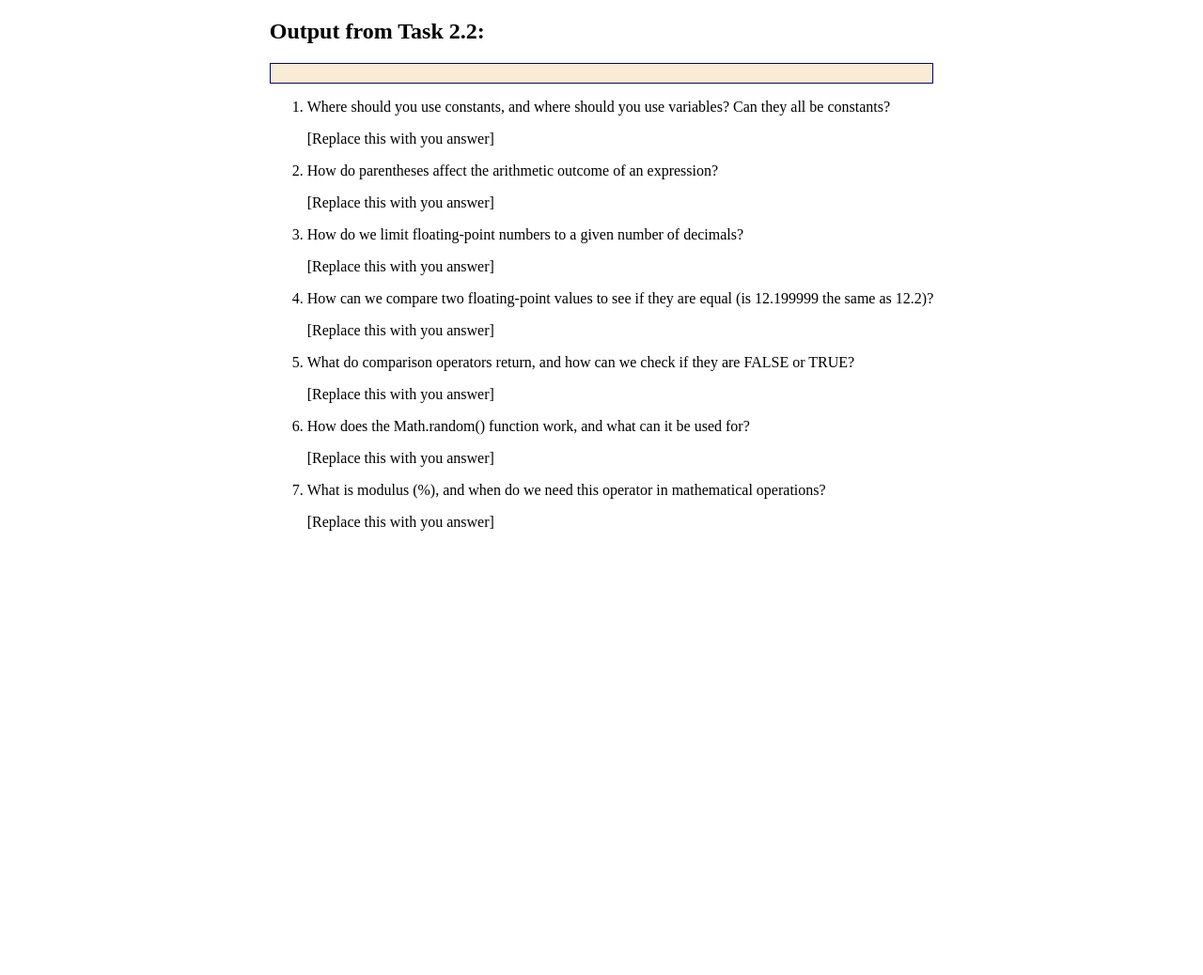
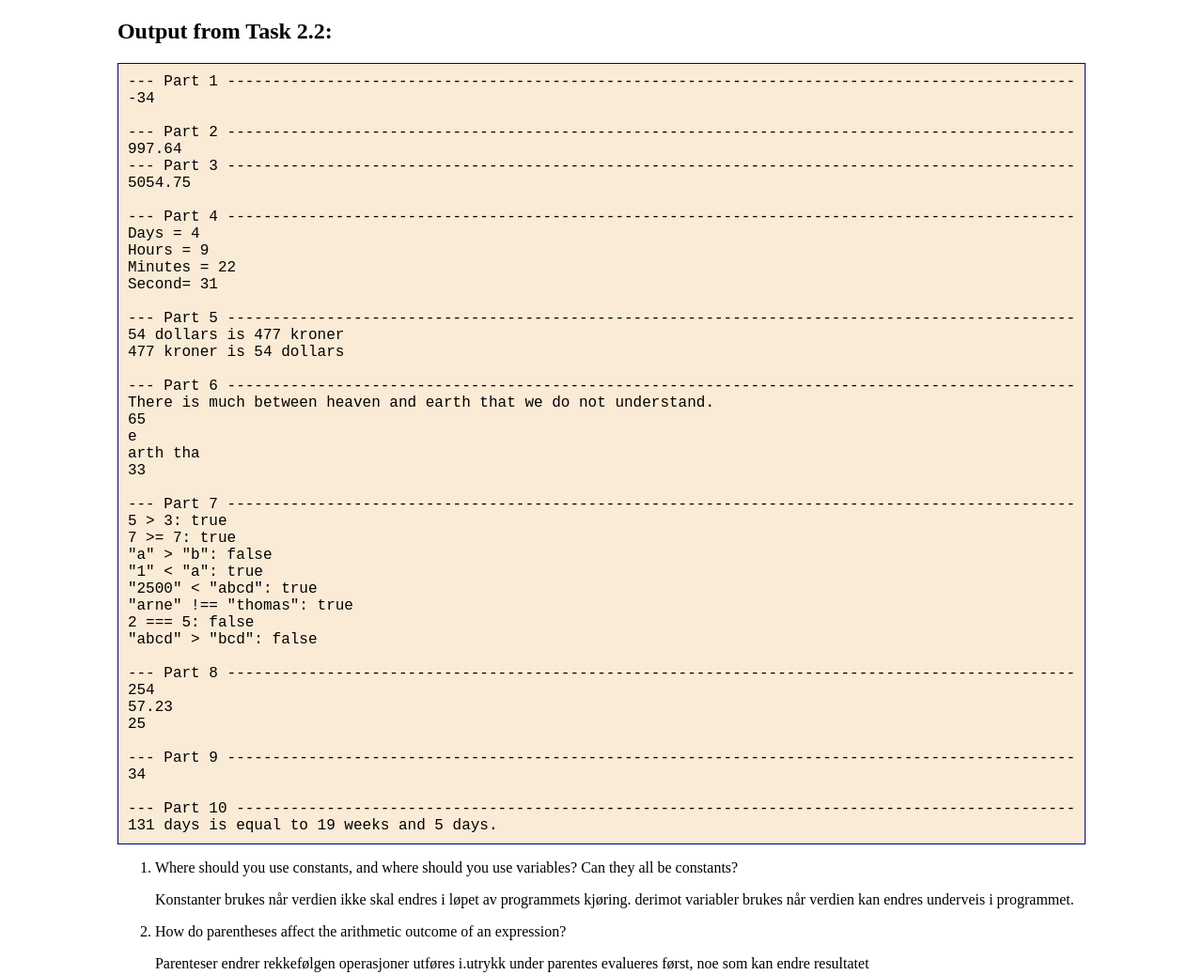
Before and after one commit to Salameh-99/dat101, a plain HTML site: page module_2/task_2-2/task_2-2.html in a window 1280 px wide. Shown: the top 1038 px of the page at 94% size. Before the commit the page ends 800 px from the top, so only its background shows below. Drawn offline with Linux system fonts and the light colour scheme.

Commit message:
task 2.2

```diff
--- a/module_2/task_2-2/task_2-2.html
+++ b/module_2/task_2-2/task_2-2.html
@@ -11,32 +11,32 @@
     </div>
     <ol>
       <li>Where should you use constants, and where should you use variables? Can they all be constants?</li>
-      <p>
-				[Replace this with you answer]
+      <p> Konstanter brukes når verdien ikke skal endres i løpet av programmets kjøring. derimot variabler  brukes når verdien kan endres underveis i programmet.
+
 			</p>
       <li>How do parentheses affect the arithmetic outcome of an expression?</li>
-      <p>
-				[Replace this with you answer]
+      <p>Parenteser endrer rekkefølgen operasjoner utføres i.utrykk under parentes evalueres først, noe som kan endre resultatet
+
 			</p>
       <li>How do we limit floating-point numbers to a given number of decimals?</li>
       <p>
-				[Replace this with you answer]
+        Bruk toFixed() metoden. For eksempel: num.toFixed(2) gir 2 desimaler.
 			</p>
       <li>How can we compare two floating-point values to see if they are equal (is 12.199999 the same as 12.2)?</li>
       <p>
-				[Replace this with you answer]
+				[Bruk en epsilon-verdi for å sjekke forskjellen:const isEqual = Math.abs(12.199999 - 12.2) < 0.00001; // true]
 			</p>
       <li>What do comparison operators return, and how can we check if they are FALSE or TRUE?</li>
       <p>
-				[Replace this with you answer]
+				Sammenligningsoperatører returnerer true eller false. Bruk if for å sjekke resultatet.
 			</p>
       <li>How does the Math.random() function work, and what can it be used for?</li>
       <p>
-				[Replace this with you answer]
+				Math.random() gir et tilfeldig tall mellom 0 og 1. Brukes til å generere tilfeldige tall eller velge elementer tilfeldig.
 			</p>
       <li>What is modulus (%), and when do we need this operator in mathematical operations?</li>
       <p>
-				[Replace this with you answer]
+				Modulus gir resten av en divisjon. Brukes til å sjekke om et tall er partall eller oddetall og til å sykle gjennom lister.
 			</p>
     </ol>
 		<script type="module" src="./task_2-2.mjs" defer></script>
--- a/module_2/task_2-2/task_2-2.mjs
+++ b/module_2/task_2-2/task_2-2.mjs
@@ -3,53 +3,131 @@ import { initPrintOut, printOut, newLine } from "../../common/script/utils.mjs";
 initPrintOut(document.getElementById("txtOut"));
 
 printOut("--- Part 1 ----------------------------------------------------------------------------------------------");
-calculate  2+3*2-4*6 = -34
+//calculate  2+3*2-4*6 = -34
+let resultat = 2 + 3 * ((2 - 4) * 6);
 
-printOut("Replace this with you answer!");
+
+printOut(resultat.toFixed());
 printOut(newLine);
 
 printOut("--- Part 2 ----------------------------------------------------------------------------------------------");
 /* Put your code below here!*/
-printOut("Replace this with you answer!");
-printOut(newLine);
+let meterTilCentimeter= 25*100+34;
+let totalCentimeterTilInsh=  meterTilCentimeter/2.54;
+let answer = totalCentimeterTilInsh.toFixed(2);
+
+
+
+printOut(answer.toString());
 
 printOut("--- Part 3 ----------------------------------------------------------------------------------------------");
 /* Put your code below here!*/
-printOut("Replace this with you answer!");
+const secoundsInMinuts = 60;
+const minutsInHours = 60;
+const hoursInDay = 24;
+const part2_Answer =
+(3 * hoursInDay * minutsInHours) +
+(12 * minutsInHours)+
+14+
+(45/ secoundsInMinuts);
+
+printOut(part2_Answer.toString());
 printOut(newLine);
 
 printOut("--- Part 4 ----------------------------------------------------------------------------------------------");
 /* Put your code below here!*/
-printOut("Replace this with you answer!");
+const numberOfMinutes = 6322.52;
+let part4_Calc = numberOfMinutes / (60 * 24);
+const part4_Days = Math.floor(part4_Calc);
+printOut("Days = " + part4_Days);
+
+part4_Calc = part4_Calc - part4_Days
+part4_Calc = part4_Calc * hoursInDay;
+const part4_Hours = Math.floor(part4_Calc);
+printOut("Hours = " + part4_Hours);
+
+part4_Calc = part4_Calc - part4_Hours;
+part4_Calc = part4_Calc * minutsInHours;
+const part4_Minutes = Math.floor(part4_Calc);
+printOut("Minutes = " + part4_Minutes);
+
+part4_Calc = part4_Calc - part4_Minutes;
+part4_Calc = part4_Calc * secoundsInMinuts;
+const part4_Seconds = Math.floor(part4_Calc);
+printOut("Second= " + part4_Seconds) ;
 printOut(newLine);
 
 printOut("--- Part 5 ----------------------------------------------------------------------------------------------");
 /* Put your code below here!*/
-printOut("Replace this with you answer!");
+const NOK = 76 / 8.6;
+const USD = 8.6 / 76;
+let amountUSD = 54;
+const amountNOK = Math.round(amountUSD * NOK);
+printOut( amountUSD + " dollars is " + amountNOK + " kroner");
+amountUSD = Math.round(amountNOK * USD);
+printOut( amountNOK + " kroner is " + amountUSD + " dollars");
+
 printOut(newLine);
 
 printOut("--- Part 6 ----------------------------------------------------------------------------------------------");
 /* Put your code below here!*/
-printOut("Replace this with you answer!");
+const tekst = "There is much between heaven and earth that we do not understand." ;
+// let tekst1 = tekst.length;
+printOut(tekst);
+printOut(tekst.length.toString());
+printOut (tekst.charAt(18))
+printOut (tekst.substr(34,8))
+printOut (tekst.indexOf("earth").toString())
 printOut(newLine);
 
 printOut("--- Part 7 ----------------------------------------------------------------------------------------------");
 /* Put your code below here!*/
-printOut("Replace this with you answer!");
+printOut("5 > 3: " + (5 > 3));
+printOut("7 >= 7: " + (7 >= 7));
+printOut("\"a\" > \"b\": " + ("a" > "b"));
+printOut("\"1\" < \"a\": " + ("1" < "a"));
+printOut("\"2500\" < \"abcd\": " + ("2500" < "abcd"));
+printOut("\"arne\" !== \"thomas\": " + ("arne" !== "thomas"));
+printOut("2 === 5: " + (2 === 5));
+printOut("\"abcd\" > \"bcd\": " + ("abcd" > "bcd"));
 printOut(newLine);
 
 printOut("--- Part 8 ----------------------------------------------------------------------------------------------");
 /* Put your code below here!*/
-printOut("Replace this with you answer!");
+let _254 = "254";
+let number_254 = parseInt(_254, 10);
+printOut(number_254.toString());
+
+let _57_23 = "57.23";
+let number_57_23 = parseFloat(_57_23, 10);
+printOut(number_57_23.toString());
+
+let _25_kroner = "25 kroner";
+let number_25_kroner = parseInt(_25_kroner,10);
+printOut(number_25_kroner.toString());
+
 printOut(newLine);
 
 printOut("--- Part 9 ----------------------------------------------------------------------------------------------");
 /* Put your code below here!*/
-printOut("Replace this with you answer!");
+function getRandomInt(min, max) {
+    return Math.floor(Math.random() * (max - min + 1)) + min;
+}
+
+let r = getRandomInt(1, 360);
+printOut(r.toString());
 printOut(newLine);
 
 /* Task 10*/
 printOut("--- Part 10 ---------------------------------------------------------------------------------------------");
 /* Put your code below here!*/
-printOut("Replace this with you answer!");
+let totalDays = 131;
+
+let weeks = Math.ceil(totalDays / 7);
+let days = totalDays % 7;
+
+printOut(`${totalDays} days is equal to ${weeks} weeks and ${days} days.`);
+
+
+
 printOut(newLine);
```
